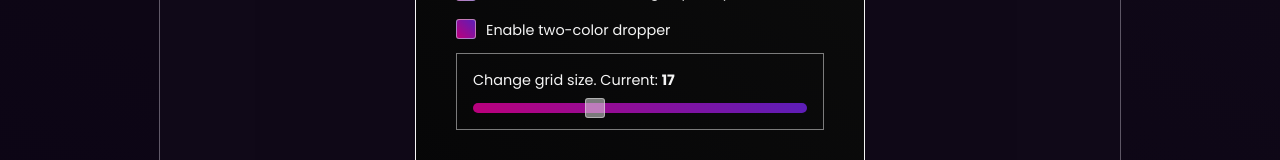
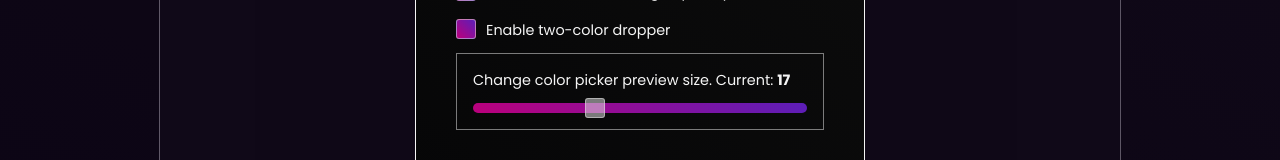
Before and after one commit to 3Ryuusei3/picsart-color-picker, a Next.js app: page / in a window 1280 px wide. Both pictures are taken after a click on the element 377 px from the left and 144 px from the top of the page. Shown: the part 449-609 px from the top of the page. Built offline with nearby package versions, Linux system fonts and the light colour scheme.

Commit message:
Update readme

```diff
--- a/components/atoms/ControlsPanel.tsx
+++ b/components/atoms/ControlsPanel.tsx
@@ -109,7 +109,7 @@ export const ControlsPanel = ({
             <span>Enable two-color dropper</span>
           </label>
           <label htmlFor="set-grid-size" className='range__container'>
-            <span>Change grid size. Current: <b>{gridLineCount}</b></span>
+            <span>Change color picker preview size. Current: <b>{gridLineCount}</b></span>
             <input
               type="range"
               min="7"
```
Also changed, not shown: 1 other file (tests, documents, lock files or other folders).
